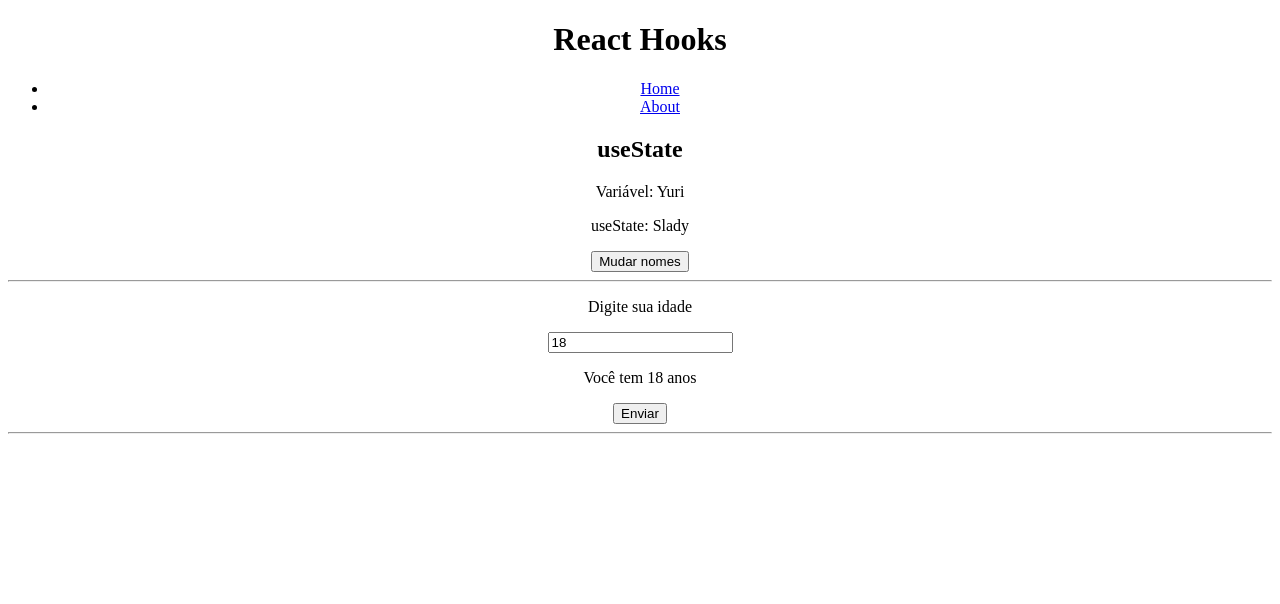
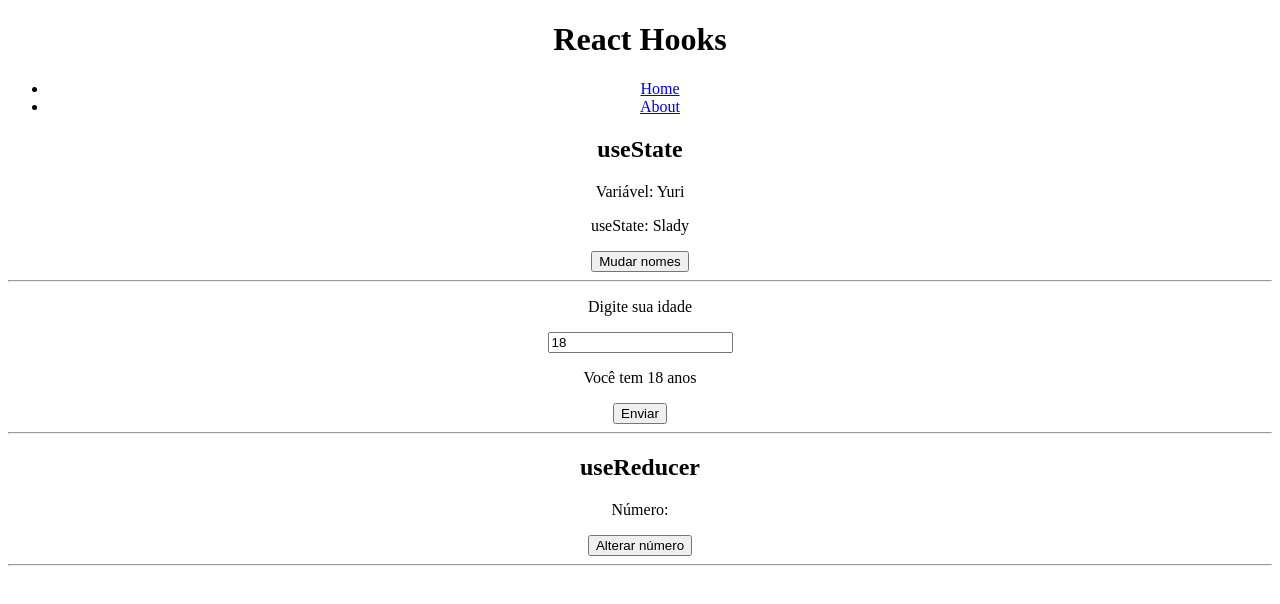
Before and after one commit to YuriCF1/Proj.Study-React-11, a React (Create React App) app in the folder reacthooks/: page / in a window 1280 px wide. Shown: the top 604 px of the page. Built offline with nearby package versions, Linux system fonts and the light colour scheme.

Commit message:
Starting to implement useReducer

```diff
--- /dev/null
+++ b/reacthooks/src/Components/HookUseReducer.js
@@ -0,0 +1,17 @@
+import React, { useReducer } from "react";
+const HookUseReducer = () => {
+  // 3 - Começando com useReducer
+  const [number, dispatch] = useReducer((state, action) => { //State = number || Dispatch = Função que é executada alterando o state
+    return Math.random(state);
+  });
+  return (
+    <div>
+      <h2>useReducer</h2>
+      <p>Número: {number}</p>
+      <button onClick={dispatch}>Alterar número</button>
+      <hr />
+    </div>
+  );
+};
+
+export default HookUseReducer;
--- a/reacthooks/src/pages/Home.js
+++ b/reacthooks/src/pages/Home.js
@@ -1,10 +1,12 @@
 import React from 'react'
+import HookUseReducer from '../Components/HookUseReducer'
 import HookUseState from '../Components/HookUseState'
 
 const Home = () => {
   return (
     <div>
         <HookUseState />
+        <HookUseReducer />
     </div>
   )
 }
```
